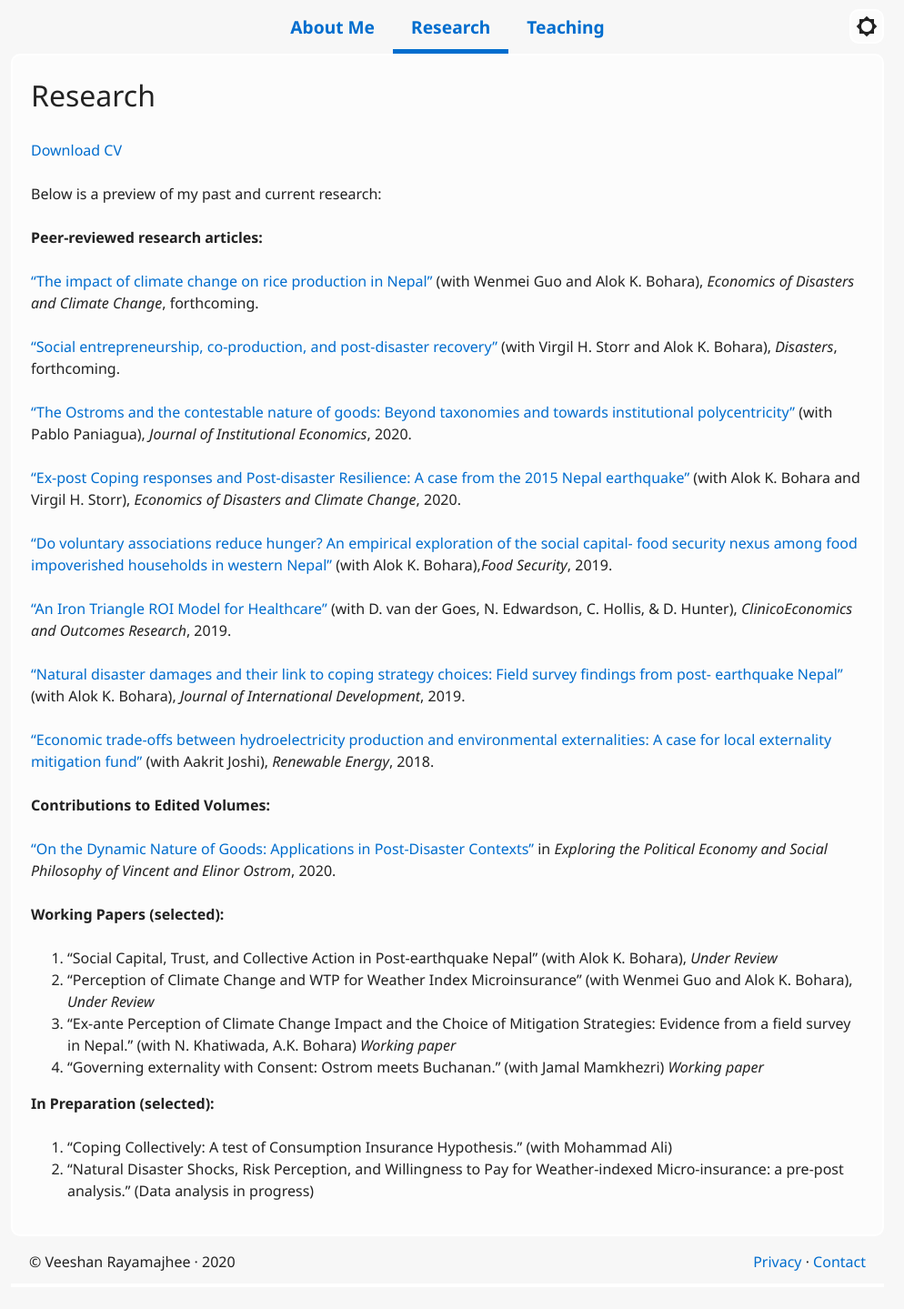
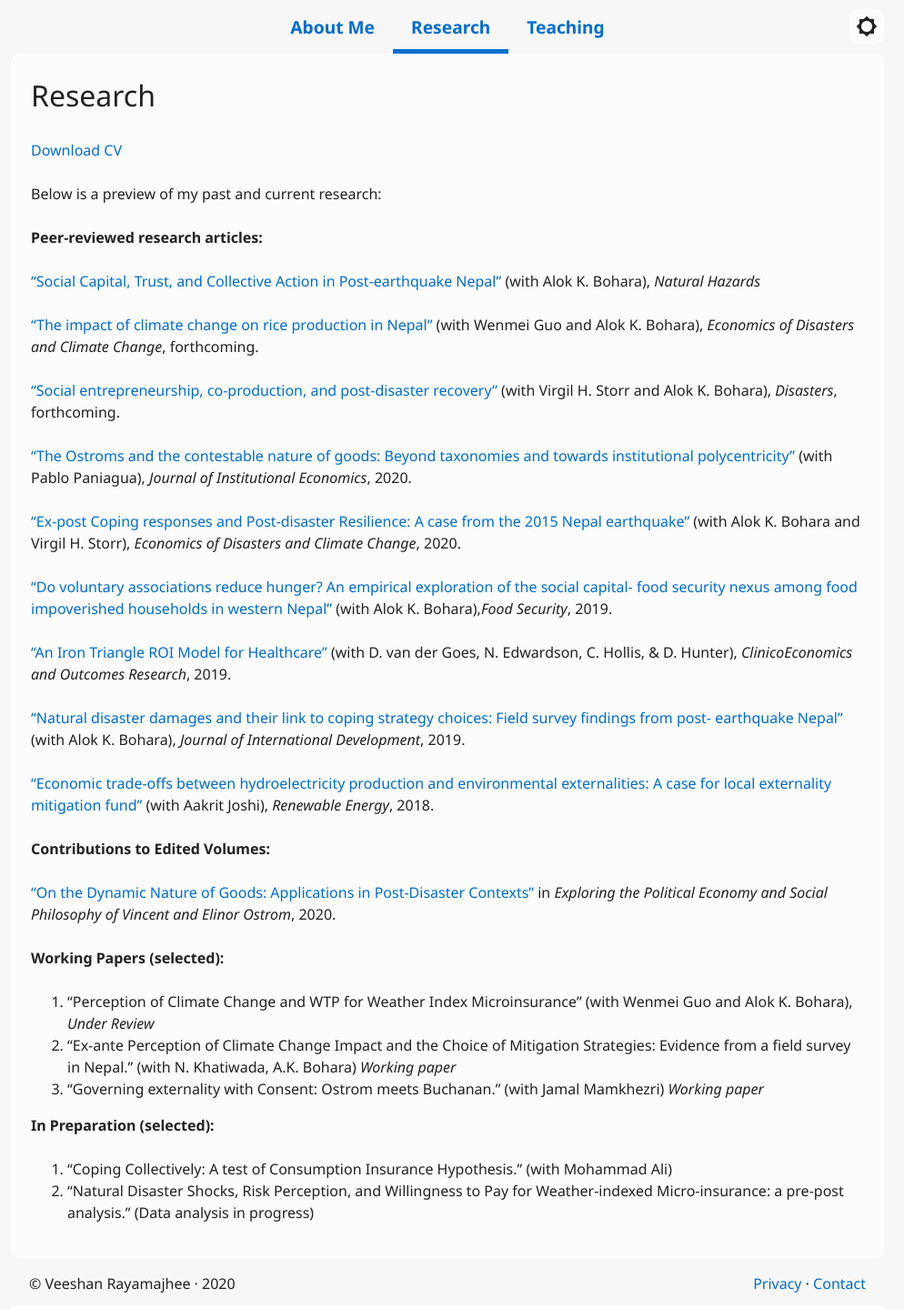
Before and after one commit to veeshanr/veeshanr.github.io, a Jekyll site: the page built from pages/research.md, in a window 1280 px wide. Shown: the whole page at 91% size, without its empty margins (148-1142 px from the left). Built offline with Jekyll 4.4.1, drawn with Linux system fonts in a browser that asks for light colours; before the commit the page ends 1415 px from its top, so only the background shows below that; some of the changed lines change nothing that is shown.

Commit message:
Update research.md

```diff
--- a/pages/research.md
+++ b/pages/research.md
@@ -10,6 +10,8 @@ title: Research
 Below is a preview of my past and current research:
 
 **Peer-reviewed research articles:**
+
+[“Social Capital, Trust, and Collective Action in Post-earthquake Nepal”] [10] (with Alok K. Bohara), *Natural Hazards*
 
 [“The impact of climate change on rice production in Nepal”] [9] (with Wenmei Guo and Alok K. Bohara), *Economics of Disasters and Climate Change*, forthcoming.
 
@@ -34,7 +36,7 @@ Below is a preview of my past and current research:
 
 **Working Papers (selected):**
 
-1. “Social Capital, Trust, and Collective Action in Post-earthquake Nepal” (with Alok K. Bohara), *Under Review*
+
 2. “Perception of Climate Change and WTP for Weather Index Microinsurance” (with Wenmei Guo and Alok K. Bohara), *Under Review*
 3. “Ex-ante Perception of Climate Change Impact and the Choice of Mitigation Strategies: Evidence from a field survey in Nepal.” (with N. Khatiwada, A.K. Bohara) *Working paper*
 4. “Governing externality with Consent: Ostrom meets Buchanan.” (with Jamal Mamkhezri) *Working paper*
@@ -53,3 +55,4 @@ Below is a preview of my past and current research:
 [7]: https://doi.org/10.1017/S1744137420000338
 [8]: https://books.google.com/books?hl=en&lr=&id=E2vsDwAAQBAJ&oi=fnd&pg=PA3&ots=rGTKi7MRy4&sig=bnAIzztsbe5cmY3krMCmJYRZwQo#v=onepage&q&f=false
 [9]: https://doi.org/10.1007/s41885-020-00079-8
+[10]: https://www.springer.com/journal/11069
```
